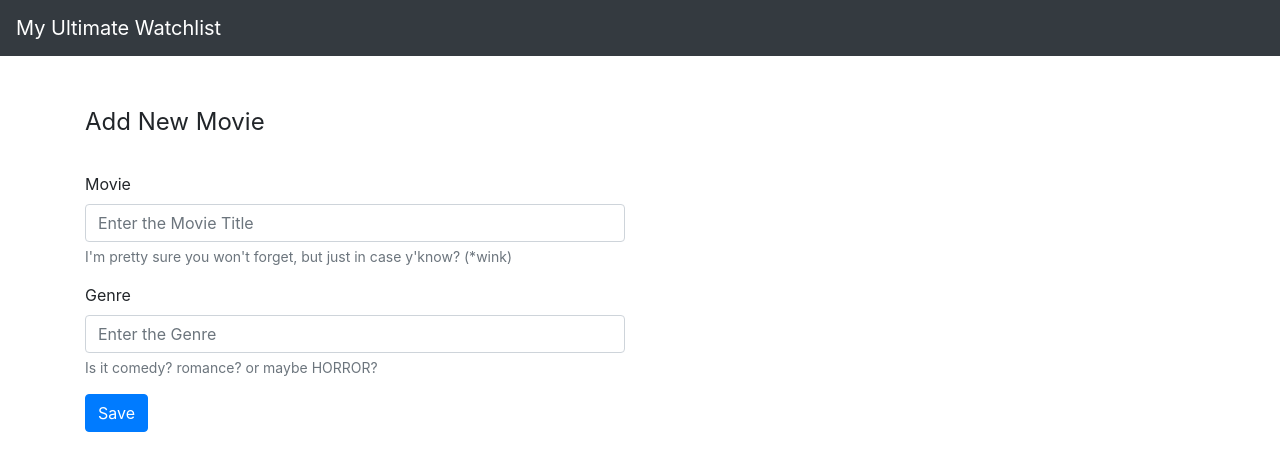
After one commit to JellyAB/MovieWatchlist, a CodeIgniter app: page /database/index.php/home/save in a window 1280 px wide. The commit adds this page. Shown: the top 471 px of the page. Run offline with CodeIgniter, Linux system fonts and the light colour scheme; some libraries are stand-ins or nearby versions.

Commit message:
implemented create operation

```diff
--- a/application/config/autoload.php
+++ b/application/config/autoload.php
@@ -58,7 +58,7 @@ $autoload['packages'] = array();
 |
 |	$autoload['libraries'] = array('user_agent' => 'ua');
 */
-$autoload['libraries'] = array('database');
+$autoload['libraries'] = array('database','form_validation','session');
 
 /*
 | -------------------------------------------------------------------
@@ -89,7 +89,7 @@ $autoload['drivers'] = array();
 |
 |	$autoload['helper'] = array('url', 'file');
 */
-$autoload['helper'] = array('url');
+$autoload['helper'] = array('url','form','date');
 
 /*
 | -------------------------------------------------------------------
--- a/application/config/config.php
+++ b/application/config/config.php
@@ -324,7 +324,7 @@ $config['cache_query_string'] = FALSE;
 | https://codeigniter.com/user_guide/libraries/encryption.html
 |
 */
-$config['encryption_key'] = '';
+$config['encryption_key'] = '12345';
 
 /*
 |--------------------------------------------------------------------------
--- a/application/controllers/Home.php
+++ b/application/controllers/Home.php
@@ -12,6 +12,38 @@ defined('BASEPATH') OR exit('No direct script access allowed');
             $this->load->view('home',$records);
         }
 
+        public function createMovie(){
+            $this->load->view('addMovie');
+        }
+
+        public function save(){
+            $this->form_validation->set_rules('TITLE', 'Movie Title', 'required');
+            $this->form_validation->set_rules('GENRE', 'Genre', 'required');
+            $this->form_validation->set_error_delimiters('<div class="text-danger">', '</div>');
+            if ($this->form_validation->run() == FALSE){
+                //echo validation_errors(); -> error displays in new page
+                $this->load->view('addMovie');
+            }else{
+                $data = $this->input->post();
+                $title = $data['TITLE'];
+                $genre = $data['GENRE'];
+                $status = 'Unwatched';
+
+                $record = array(
+                    'TITLE' => $title,
+                    'GENRE' => $genre,
+                    'STATUS' => $status,
+                );
+
+                if($this->Moviesmodel->setRecords($record)){
+                    $this->session->set_flashdata('response','New movie added successfully.');
+                }else{
+                    $this->session->set_flashdata('response','Something went wrong! :(');
+                }
+                return redirect('home/displayRecords');
+            }
+        }
+
         public function updateStatus(){
 
         }
@@ -20,5 +52,6 @@ defined('BASEPATH') OR exit('No direct script access allowed');
 
         }
 
+
     }
 ?>
--- a/application/models/Moviesmodel.php
+++ b/application/models/Moviesmodel.php
@@ -6,6 +6,10 @@
             return $query->result();
 
         }
+
+        public function setRecords($data){
+            return $this->db->insert('watchlist',$data);  // Produces: SELECT * FROM mytable
+        }
     }
 
 
--- /dev/null
+++ b/application/views/addMovie.php
@@ -0,0 +1,44 @@
+<?php include('header.php');?>
+
+    <div class="container">
+    <br><br>
+
+        <?php echo form_open('home/save',['class'=>'form-horizontal']); ?>
+        <fieldset>
+            <div class="container"></div>
+            <legend>Add New Movie</legend>
+            <br>
+                <div class="row">
+                    <div class="col-lg-6">
+                        <div class="form-group">
+                        <label for="exampleInputEmail1">Movie</label>
+                        <!--<input type="email" class="form-control" id="exampleInputEmail1" aria-describedby="emailHelp" placeholder="Enter movie title">-->
+                        <?php echo form_input(['name'=>'TITLE', 'class'=>'form-control','placeholder'=>'Enter the Movie Title','value'=>set_value('TITLE')]); ?>
+                        <small id="emailHelp" class="form-text text-muted">I'm pretty sure you won't forget, but just in case y'know?  (*wink)</small>
+                        </div>
+                    </div>
+                    <div class="col-lg-6">
+                        <?php echo form_error('TITLE'); ?>
+                    </div>
+                </div>
+                <div class="row">
+                    <div class="col-lg-6">
+                        <div class="form-group">
+                        <label for="exampleInputEmail1">Genre</label>
+                        <!--<input type="email" class="form-control" id="exampleInputEmail1" aria-describedby="emailHelp" placeholder="Enter movie title">-->
+                        <?php echo form_input(['name'=>'GENRE', 'class'=>'form-control','placeholder'=>'Enter the Genre','value'=>set_value('GENRE')]); ?>
+                        <small id="emailHelp" class="form-text text-muted">Is it comedy? romance? or maybe HORROR?</small>
+                        </div>
+                    </div>
+                    <div class="col-lg-6">
+                        <?php echo form_error('GENRE'); ?>
+                    </div>
+                </div>
+
+            <?php echo form_submit(['value'=>'Save','class'=>'btn btn-primary']); ?>
+
+        </fieldset>
+        <?php echo form_close(); ?>
+
+    <div class="container">
+<?php include('footer.php');?>
```
Also changed, not shown: application/views/home.php (+12 -0 lines).
